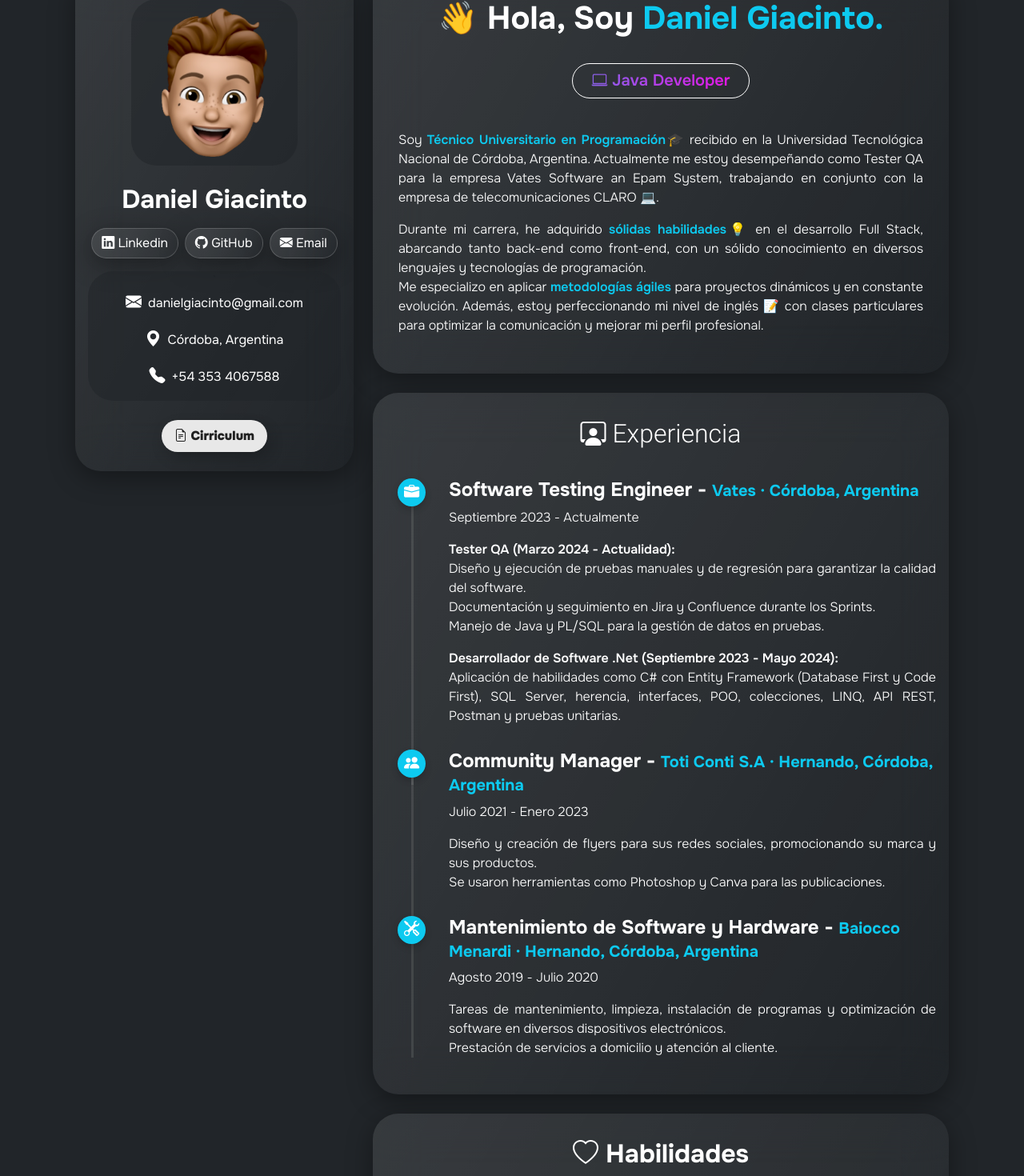
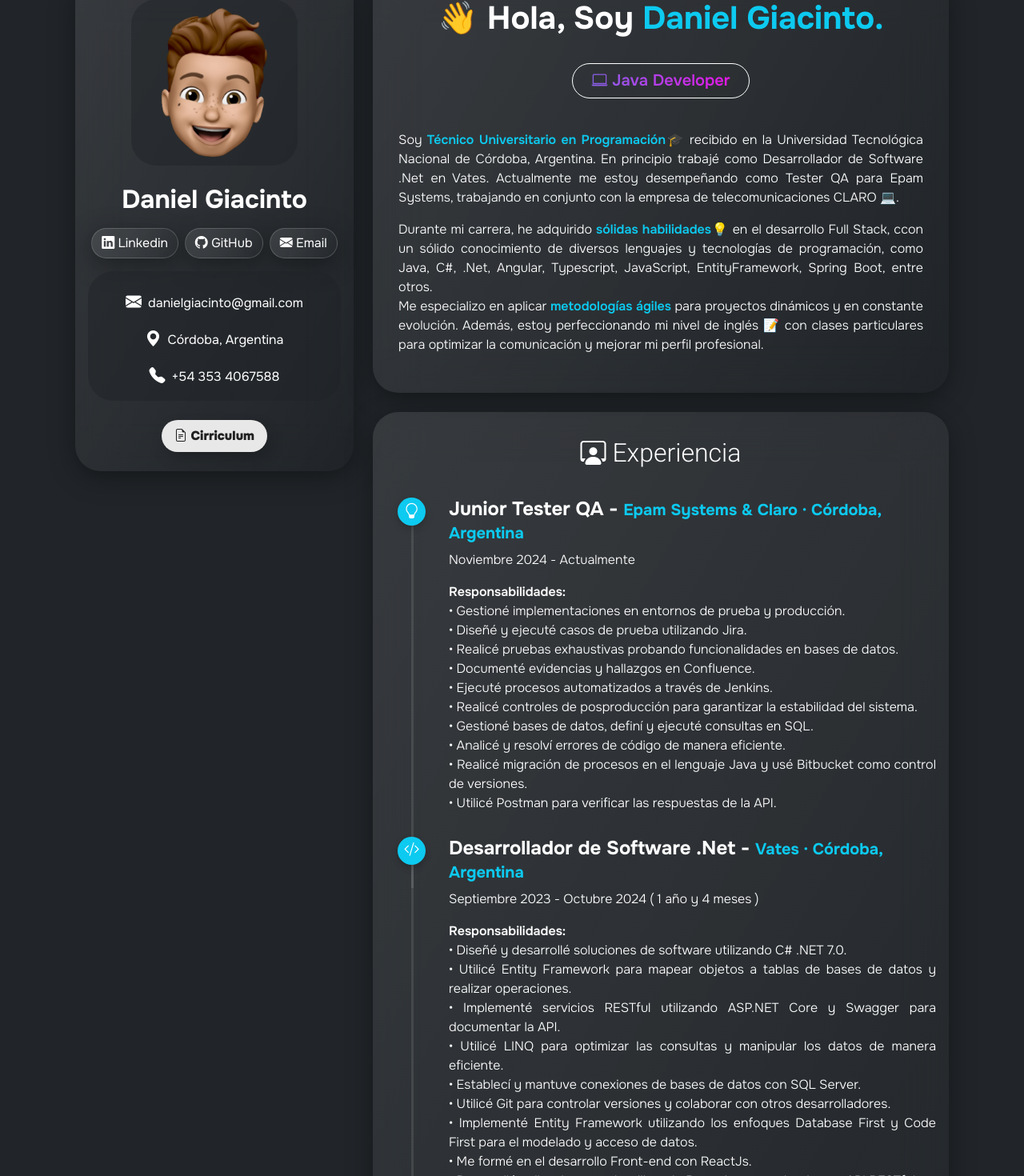
Before and after one commit to danielgiacinto/danielgiacinto.github.io, an Angular app: page / in a window 1280 px wide. Shown: the part 177-1647 px from the top of the page at 80% size. Built offline with nearby package versions, Linux system fonts and the light colour scheme.

Commit message:
video de ciriu y nuevo cv

```diff
--- a/src/app/components/experience/experience.component.html
+++ b/src/app/components/experience/experience.component.html
@@ -5,24 +5,54 @@
     </div>
     <div class="card-body">
       <div class="timeline">
+        <!-- Epam Experience -->
+        <div class="timeline-item">
+          <div class="timeline-icon">
+            <i class="bi bi-lightbulb"></i>
+          </div>
+          <div class="ps-4">
+            <h3 class="fw-bold fs-4 text-start text-white">Junior Tester QA - <span class="fs-5" style="color: #0dcaf0;">Epam Systems & Claro · Córdoba, Argentina</span></h3>
+            <p class="fw-light text-white">Noviembre 2024 - Actualmente</p>
+
+            <p class="fw-light text-white" style="text-align: justify;">
+              <span class="fw-semibold">Responsabilidades:</span>
+              <br>
+              • Gestioné implementaciones en entornos de prueba y producción. <br>
+              • Diseñé y ejecuté casos de prueba utilizando Jira. <br>
+              • Realicé pruebas exhaustivas probando funcionalidades en bases de datos. <br>
+              • Documenté evidencias y hallazgos en Confluence. <br>
+              • Ejecuté procesos automatizados a través de Jenkins. <br>
+              • Realicé controles de posproducción para garantizar la estabilidad del sistema. <br>
+              • Gestioné bases de datos, definí y ejecuté consultas en SQL. <br>
+              • Analicé y resolví errores de código de manera eficiente. <br>
+              • Realicé migración de procesos en el lenguaje Java y usé Bitbucket como control de versiones. <br>
+              • Utilicé Postman para verificar las respuestas de la API. <br>
+            </p>
+          </div>
+        </div>
+
         <!-- Vates Experience -->
         <div class="timeline-item">
           <div class="timeline-icon">
-            <i class="bi bi-briefcase-fill"></i>
+            <i class="bi bi-code-slash"></i>
           </div>
           <div class="ps-4">
-            <h3 class="fw-bold fs-4 text-start text-white">Software Testing Engineer - <span class="fs-5" style="color: #0dcaf0;">Vates · Córdoba, Argentina</span></h3>
-            <p class="fw-light text-white">Septiembre 2023 - Actualmente</p>
+            <h3 class="fw-bold fs-4 text-start text-white">Desarrollador de Software .Net - <span class="fs-5" style="color: #0dcaf0;">Vates · Córdoba, Argentina</span></h3>
+            <p class="fw-light text-white">Septiembre 2023 - Octubre 2024 ( 1 año y 4 meses )</p>
 
             <p class="fw-light text-white" style="text-align: justify;">
-              <span class="fw-semibold">Tester QA (Marzo 2024 - Actualidad):</span> <br>
-              Diseño y ejecución de pruebas manuales y de regresión para garantizar la calidad del software. <br>
-              Documentación y seguimiento en Jira y Confluence durante los Sprints. <br>
-              Manejo de Java y PL/SQL para la gestión de datos en pruebas.
-            </p>
-            <p class="fw-light text-white" style="text-align: justify;">
-              <span class="fw-semibold">Desarrollador de Software .Net (Septiembre 2023 - Mayo 2024):</span> <br>
-              Aplicación de habilidades como C# con Entity Framework (Database First y Code First), SQL Server, herencia, interfaces, POO, colecciones, LINQ, API REST, Postman y pruebas unitarias.
+              <span class="fw-semibold">Responsabilidades:</span> <br>
+              • Diseñé y desarrollé soluciones de software utilizando C# .NET 7.0. <br>
+              • Utilicé Entity Framework para mapear objetos a tablas de bases de datos y realizar operaciones. <br>
+              • Implementé servicios RESTful utilizando ASP.NET Core y Swagger para documentar la API. <br>
+              • Utilicé LINQ para optimizar las consultas y manipular los datos de manera eficiente. <br>
+              • Establecí y mantuve conexiones de bases de datos con SQL Server. <br>
+              • Utilicé Git para controlar versiones y colaborar con otros desarrolladores. <br>
+              • Implementé Entity Framework utilizando los enfoques Database First y Code First para el modelado y acceso de datos. <br>
+              • Me formé en el desarrollo Front-end con ReactJs. <br>
+              • Desarrollé aplicaciones web utilizando ReactJs consumiendo una API RESTful. <br>
+              • Utilicé Postman para verificar las respuestas de la API. <br>
+              • Hice uso del patrón de diseño CQRS para la segregación de responsabilidades y un código más eficiente. <br>
             </p>
           </div>
         </div>
@@ -34,10 +64,12 @@
           </div>
           <div class="ps-4">
             <h3 class="fw-bold fs-4 text-start text-white">Community Manager - <span class="fs-5" style="color: #0dcaf0;">Toti Conti S.A · Hernando, Córdoba, Argentina</span></h3>
-            <p class="fw-light text-white">Julio 2021 - Enero 2023</p>
+            <p class="fw-light text-white">Julio 2021 - Enero 2023 ( 1 año y 7 meses )</p>
+
             <p class="fw-light text-white" style="text-align: justify;">
-              Diseño y creación de flyers para sus redes sociales, promocionando su marca y sus productos. <br>
-              Se usaron herramientas como Photoshop y Canva para las publicaciones.
+              <span class="fw-semibold">Responsabilidades:</span> <br>
+              • Diseño y creación de flyers para sus redes sociales, promocionando su marca y sus productos. <br>
+              • Usé herramientas como Photoshop y Canva para las publicaciones.
             </p>
           </div>
         </div>
@@ -49,10 +81,11 @@
           </div>
           <div class="ps-4">
             <h3 class="fw-bold fs-4 text-start text-white">Mantenimiento de Software y Hardware - <span class="fs-5" style="color: #0dcaf0;">Baiocco Menardi · Hernando, Córdoba, Argentina</span></h3>
-            <p class="fw-light text-white">Agosto 2019 - Julio 2020</p>
+            <p class="fw-light text-white">Agosto 2019 - Agosto 2020 ( 1 año )</p>
             <p class="fw-light text-white" style="text-align: justify;">
-              Tareas de mantenimiento, limpieza, instalación de programas y optimización de software en diversos dispositivos electrónicos. <br>
-              Prestación de servicios a domicilio y atención al cliente.
+              <span class="fw-semibold">Responsabilidades:</span> <br>
+              • Tareas de mantenimiento, limpieza, instalación de programas y optimización de software en diversos dispositivos electrónicos. <br>
+              • Prestación de servicios a domicilio y atención al cliente.
             </p>
           </div>
         </div>
--- a/src/app/components/home/home.component.html
+++ b/src/app/components/home/home.component.html
@@ -11,9 +11,9 @@
       </div>
       <div class="col-md-12 p-3 mt-4">
         <p class="text-white fw-light" style="text-align: justify;">
-          Soy <span class="fw-semibold" style="color: #0dcaf0;">Técnico Universitario en Programación🎓</span> recibido en la Universidad Tecnológica Nacional de Córdoba, Argentina. Actualmente me estoy desempeñando como Tester QA para la empresa Vates Software an Epam System, trabajando en conjunto con la empresa de telecomunicaciones CLARO 💻. <br>
+          Soy <span class="fw-semibold" style="color: #0dcaf0;">Técnico Universitario en Programación🎓</span> recibido en la Universidad Tecnológica Nacional de Córdoba, Argentina. En principio trabajé como Desarrollador de Software .Net en Vates. Actualmente me estoy desempeñando como Tester QA para Epam Systems, trabajando en conjunto con la empresa de telecomunicaciones CLARO 💻. <br>
         </p>
-        <p class="text-white fw-light" style="text-align: justify;">Durante mi carrera, he adquirido <span class="fw-semibold" style="color: #0dcaf0;"> sólidas habilidades💡</span> en el desarrollo Full Stack, abarcando tanto back-end como front-end, con un sólido conocimiento en diversos lenguajes y tecnologías de programación. <br>
+        <p class="text-white fw-light" style="text-align: justify;">Durante mi carrera, he adquirido <span class="fw-semibold" style="color: #0dcaf0;"> sólidas habilidades💡</span> en el desarrollo Full Stack, ccon un sólido conocimiento de diversos lenguajes y tecnologías de programación, como Java, C#, .Net, Angular, Typescript, JavaScript, EntityFramework, Spring Boot, entre otros. <br>
           Me especializo en aplicar <span class="fw-semibold" style="color: #0dcaf0;"> metodologías ágiles </span> para proyectos dinámicos y en constante evolución.
           Además, estoy perfeccionando mi nivel de inglés 📝 con clases particulares para optimizar la comunicación y mejorar mi perfil profesional.</p>
       </div>
--- a/src/app/components/home/home.component.ts
+++ b/src/app/components/home/home.component.ts
@@ -46,4 +46,6 @@
       }, 500); // Espera 500 ms para reiniciar el efecto de fade-in
     }, this.changeInterval);
   }
+
+
 }
--- a/src/app/components/projects/projects.component.html
+++ b/src/app/components/projects/projects.component.html
@@ -83,6 +83,10 @@
                 <div class="d-grid gap-2 d-md-flex justify-content-md-end">
                   <a class="btn btn-outline-light rounded-5" href="https://github.com/danielgiacinto/backEnd-Ciriu" target="_blank" role="button"><i class="bi bi-github"></i> Código</a>
                   <a class="btn btn-outline-light rounded-5" href="https://ciriu.vercel.app/" target="_blank" role="button"><i class="bi bi-link-45deg"></i> Visitar sitio</a>
+                  <!-- Button trigger modal -->
+                  <a class="btn btn-outline-light rounded-5" data-bs-toggle="modal" data-bs-target="#exampleModal">
+                    <i class="bi bi-camera-reels"></i>  Ver video
+                  </a>
                 </div>
               </div>
             </div>
@@ -92,3 +96,20 @@
     </div>
   </div>
 </div>
+
+<!-- Video de Ciriu -->
+<div class="modal fade" id="exampleModal" tabindex="-1" aria-labelledby="exampleModalLabel" aria-hidden="true">
+  <div class="modal-dialog modal-xl modal-dialog-centered border-0">
+    <div class="modal-content rounded-5 border-0 p-3 bg-dark" style="height: 80vh;">
+      <div class="modal-header border-0">
+        <h1 class="modal-title fs-5 text-white" id="exampleModalLabel">Proyecto Práctica Supervisada - Ecommerce Ciriú</h1>
+        <button type="button" class="btn-close" data-bs-dismiss="modal" aria-label="Close" style="box-shadow: none; filter: invert(1);"></button>
+      </div>
+      <div class="modal-body border-0">
+        <iframe width="100%" height="100%" src="https://www.youtube.com/embed/CrgORz2ZPo8"
+          title="Proyecto Ecommerce Ciriú" frameborder="0" allowfullscreen>
+        </iframe>
+      </div>
+    </div>
+  </div>
+</div>
--- a/src/app/components/skills/skills.component.ts
+++ b/src/app/components/skills/skills.component.ts
@@ -10,6 +10,7 @@
   constructor() { }
 
   ngOnInit() {
+
   }
 
 }
```
Also changed, not shown: 1 other file (tests, documents, lock files or other folders).
